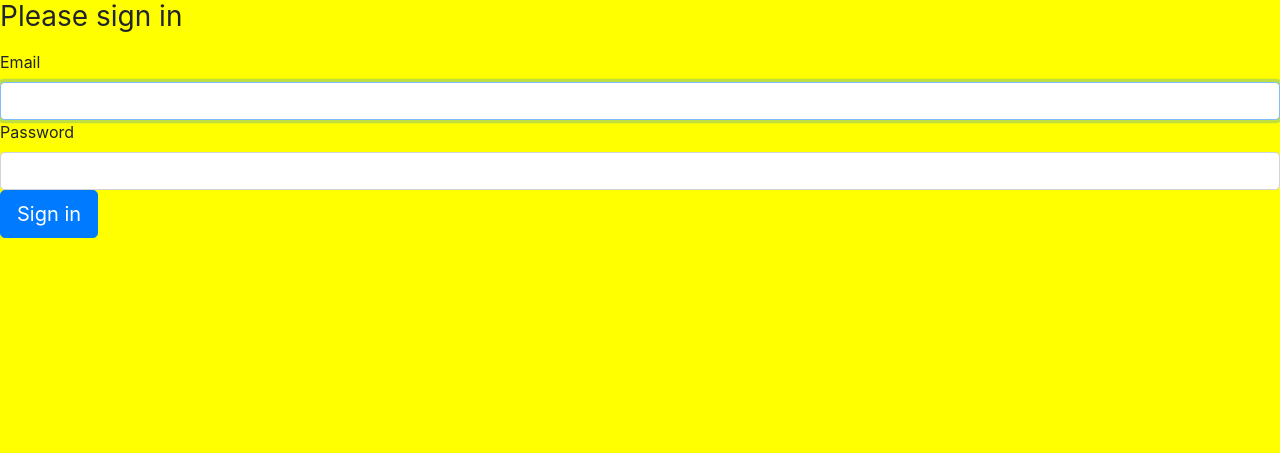
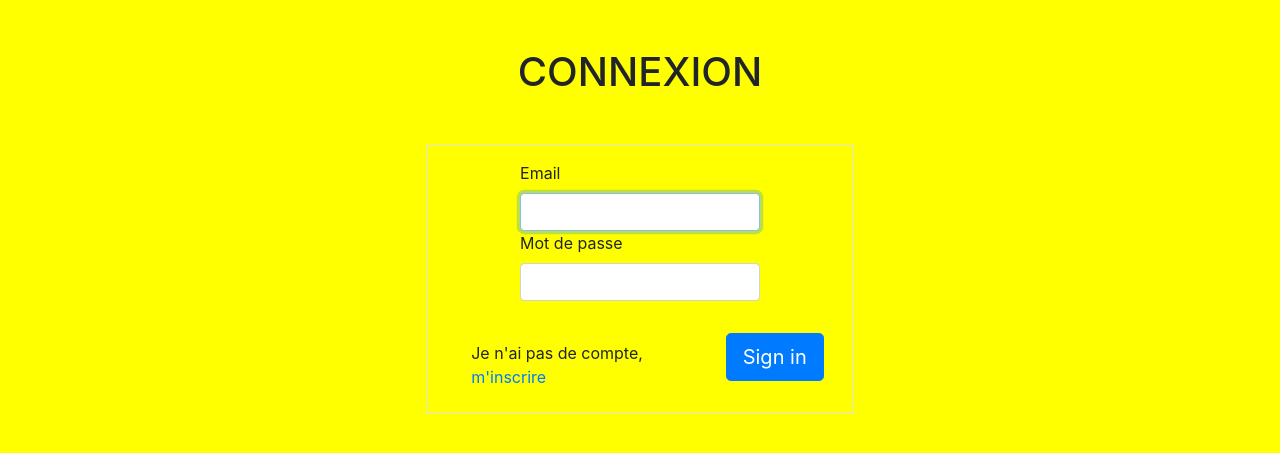
Before and after one commit to VictorSvenn/Brandvisor, a Symfony app: template templates/security/login.html.twig in a window 1280 px wide. Shown: the top 453 px of the page. Run offline with Twig, Linux system fonts and the light colour scheme; the template is opened without the code that fills it, so the values that code supplies are empty; some libraries are stand-ins or nearby versions.

Commit message:
connexion

```diff
--- a/templates/registration/form.html.twig
+++ b/templates/registration/form.html.twig
@@ -3,10 +3,12 @@
 {% block body %}
     <div class="container-fluid">
         <div class="row col-5 my-5 mx-auto">
-        <h1 class="mx-auto my-auto text-center">INSCRIPTION</h1>
+            <h1 class="mx-auto my-auto text-center">
+                {% block formtitle %} INSCRIPTION {% endblock %}
+            </h1>
         </div>
         <div class="row">
-        <div class="border col-7 mx-auto">
+            <div class="border col-4 mx-auto">
                 {% block form %}
                 {% endblock %}
             </div>
--- a/templates/security/login.html.twig
+++ b/templates/security/login.html.twig
@@ -1,28 +1,36 @@
-{% extends 'base.html.twig' %}
+{% extends 'registration/form.html.twig' %}
 
-{% block title %}Log in!{% endblock %}
-
-{% block body %}
+{% block title %}Connexion{% endblock %}
+{% block formtitle %}CONNEXION{% endblock %}
+{% block form %}
     <form method="post">
         {% if error %}
             <div class="alert alert-danger">{{ error.messageKey|trans(error.messageData, 'security') }}</div>
         {% endif %}
 
-    {% if app.user %}
-        <div class="mb-3">
-            You are logged in as {{ app.user.username }}, <a href="{{ path('app_logout') }}">Logout</a>
+        {#    {% if app.user %}#}
+        {#        <div class="mb-3">#}
+        {#            You are logged in as {{ app.user.username }}, <a href="{{ path('app_logout') }}">Logout</a>#}
+        {#        </div>#}
+        {#    {% endif %}#}
+
+
+        <div class="row my-3">
+            <div class="container-fluid col-10">
+                <div class="row col-10 offset-1"><label for="inputEmail">Email</label></div>
+                <div class="row col-10 offset-1"><input type="email" value="{{ last_username }}" name="email"
+                                                        id="inputEmail" class="form-control" required autofocus>
                 </div>
-    {% endif %}
-
-    <h1 class="h3 mb-3 font-weight-normal">Please sign in</h1>
-    <label for="inputEmail">Email</label>
-    <input type="email" value="{{ last_username }}" name="email" id="inputEmail" class="form-control" required autofocus>
-    <label for="inputPassword">Password</label>
-    <input type="password" name="password" id="inputPassword" class="form-control" required>
-
+                <div class="row col-10 offset-1"><label for="inputPassword">Mot de passe</label></div>
+                <div class="row col-10 offset-1"><input type="password" name="password" id="inputPassword"
+                                                        class="form-control" required>
+                </div>
+            </div>
             <input type="hidden" name="_csrf_token"
                    value="{{ csrf_token('authenticate') }}"
             >
+        </div>
+
 
         {#
             Uncomment this section and add a remember_me option below your firewall to activate remember me functionality.
@@ -35,8 +43,13 @@
             </div>
         #}
 
-    <button class="btn btn-lg btn-primary" type="submit">
+        <div class="row">
+            <p class="my-4 col-6 mx-auto">Je n'ai pas de compte, <a href="{{ path ('app_role') }}">m'inscrire</a> </p>
+            <div class="mx-auto">
+                <button class=" my-3 btn btn-lg btn-primary" type="submit">
                     Sign in
                 </button>
+            </div>
+        </div>
     </form>
 {% endblock %}
```
Also changed, not shown: src/Controller/SecurityController.php (+12 -2 lines), templates/registration/role.html.twig (+16 -15 lines), 1 other file. Lines whose indentation alone changed are shown as unchanged.
